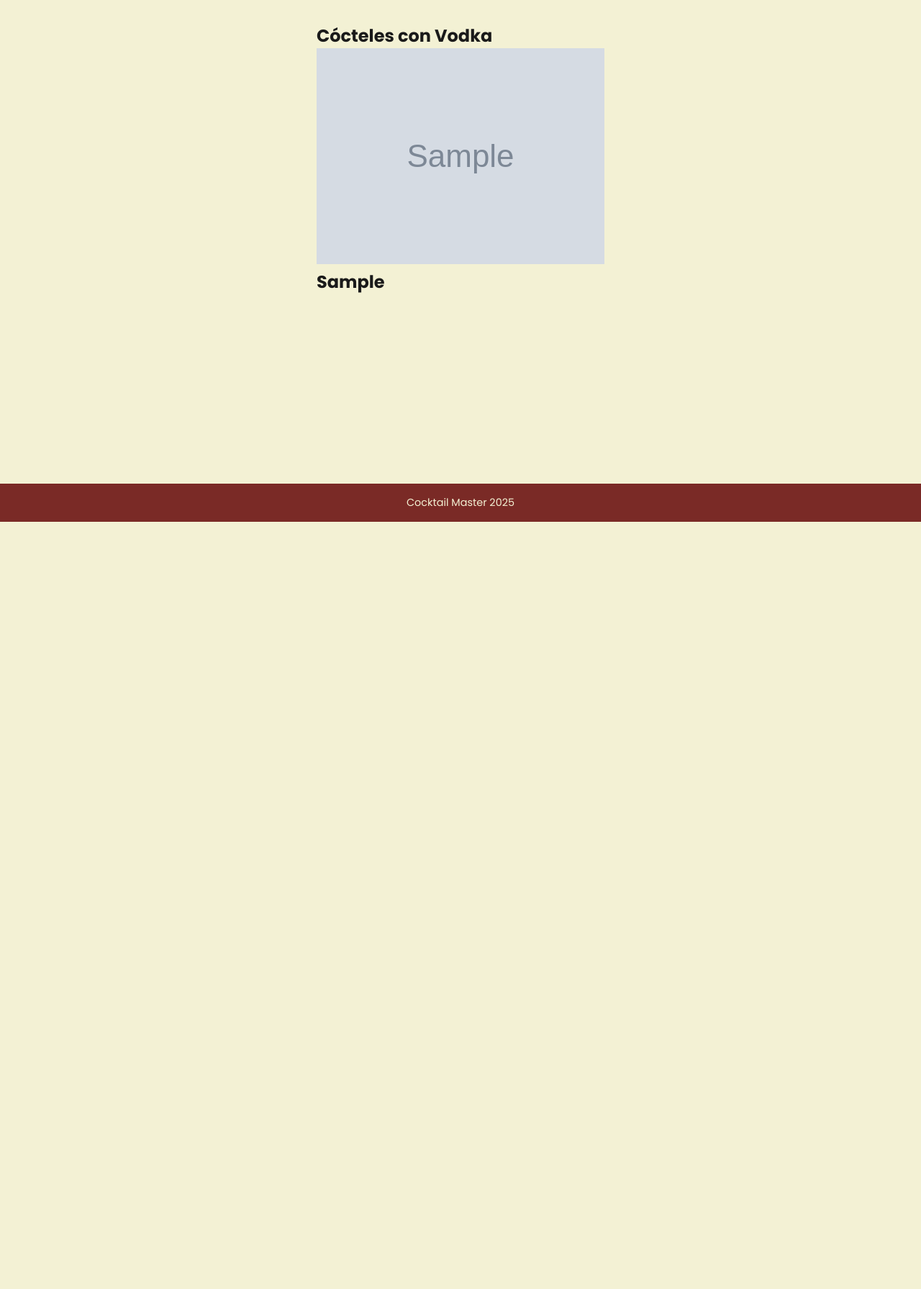
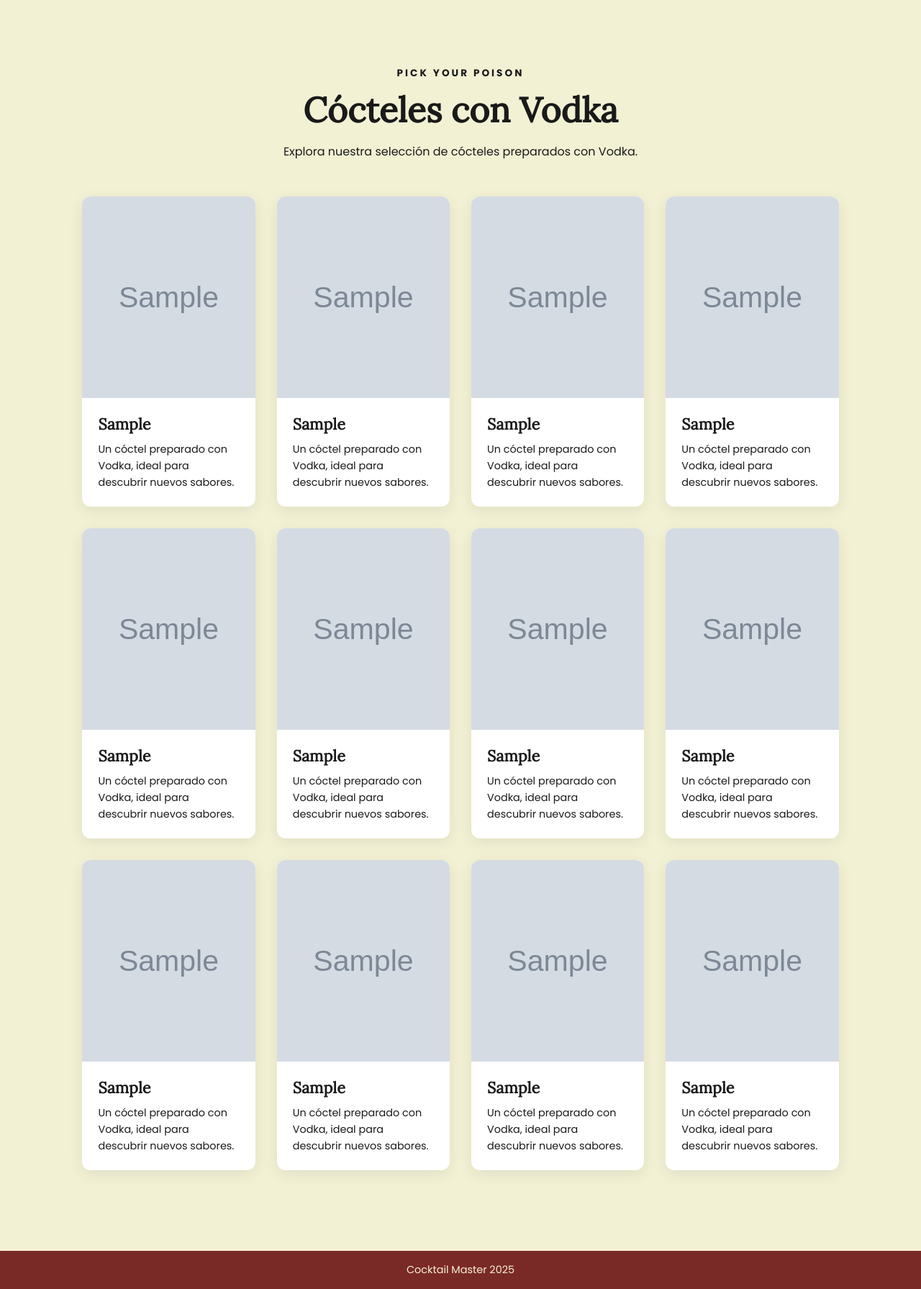
Before and after one commit to rgarzona1/CocktailMaster, a Django app: page /tragos/vodka/ in a window 1280 px wide. Shown: the part 75-1866 px from the top of the page at 72% size. Before the commit the page ends 800 px from the top, so only its background shows below. Run offline with Django 5.2, Linux system fonts and the light colour scheme; tables that the repository leaves empty hold one stand-in row (values such as "Sample post"); grey boxes marked "Sample" are stand-in pictures; a database or web service that is not in the repository returns one stand-in record (values such as "Sample title"); data that the repository does not hold is empty.

Commit message:
Mejoras en sección tragos por alcohol:
- Se intento usar url de API filter.php y solo devolvia 1 cocktail al filtrar

- Dieño de cuadricula 3x4 para cada apartado de alcohol

-Se usa una lista definida en Drinks/views.py con 12 nombres de tragos para que la API llame el nombre y se muestre en cuadricula (Opcion de emergencia para cumplir con funcionalidad propuesta)

POR HACER:
-Pop up con información del coctel.
-Funcionalidad para guardar recetas en perfil.

```diff
--- a/Drinks/views.py
+++ b/Drinks/views.py
@@ -22,21 +22,109 @@ def obtener_cocteles(request):
             })
     return JsonResponse({'destacados': destacados} )
 
-#SECCION DE COCTELES POR CATEGORIA
+#SECCION DE COCTELES POR ALCOHOL, API SOLO DEVUELVE 1 COCKTAIL POR LO TANTO
+#SE CREARAN LISTAS CON NOMBRES PARA DEJAR DEFINIDOS LOS QUE SE VERAN EN CUADRICULA
+
+
+cocteles_por_alcohol = { "vodka": [
+        "Moscow Mule",
+        "Vodka Martini",
+        "Bloody Mary",
+        "White Russian",
+        "Black Russian",
+        "Cosmopolitan",
+        "Screwdriver",
+        "Vodka Tonic",
+        "Lemon Drop",
+        "Espresso Martini",
+        "Sea Breeze",
+        "Cape Codder",
+    ],
+
+    "gin": [
+        "Gin Tonic",
+        "Negroni",
+        "Tom Collins",
+        "Gin Fizz",
+        "Gimlet",
+        "Martini",
+        "French 75",
+        "Singapore Sling",
+        "Aviation",
+        "Bee's Knees",
+        "Southside",
+        "Clover Club",
+    ],
+
+    "rum": [
+        "Mojito",
+        "Daiquiri",
+        "Piña Colada",
+        "Cuba Libre",
+        "Mai Tai",
+        "Dark and Stormy",
+        "Hurricane",
+        "Rum Punch",
+        "Planter's Punch",
+        "Zombie",
+        "Bahama Mama",
+        "Painkiller",
+    ],
+
+    "tequila": [
+        "Margarita",
+        "Tequila Sunrise",
+        "Paloma",
+        "Tequila Sour",
+        "Matador",
+        "Mexican Mule",
+        "Juan Collins",
+        "El Diablo",
+        "Tequila Mockingbird",
+        "Brave Bull",
+        "Acapulco",
+        "Tequila Smash",
+    ],
+
+    "whiskey": [
+        "Old Fashioned",
+        "Whiskey Sour",
+        "Manhattan",
+        "Mint Julep",
+        "Boulevardier",
+        "Irish Coffee",
+        "Rusty Nail",
+        "John Collins",
+        "Whiskey Smash",
+        "Rob Roy",
+        "New York Sour",
+        "Godfather",
+    ],
+}
+
 
 def tragos_por_alcohol(request, alcohol):
-    url = "https://www.thecocktaildb.com/api/json/v1/1/filter.php"
+    cocteles = cocteles_por_alcohol.get(alcohol.lower(), [])
 
-    response = requests.get(
-        url,
-        params={"i": alcohol}
-    )
+    tragos = []
 
-    if response.status_code == 200:
-        data = response.json()
-        tragos = data.get("drinks") or []
-    else:
-        tragos = []
+    for nombre in cocteles:
+
+        url = "https://www.thecocktaildb.com/api/json/v1/1/search.php"
+
+        response = requests.get(
+            url,
+            params={"s": nombre}
+        )
+
+        if response.status_code == 200:
+
+            data = response.json()
+
+            resultados = data.get("drinks") or []
+
+            if resultados:
+                tragos.append(resultados[0])
 
     return render(
         request,
--- a/static/styles/general.css
+++ b/static/styles/general.css
@@ -952,3 +952,180 @@ textarea {
 .btn-secundario:hover {
     background: #d5d5d5;
 }
+
+
+/* =========================================
+   PÁGINA DE CÓCTELES POR ALCOHOL
+   ========================================= */
+
+.tragos-page {
+    width: 90%;
+    max-width: 1400px;
+    margin: 0 auto;
+    padding: 60px 0 80px;
+}
+
+
+/* Encabezado */
+
+.tragos-header {
+    text-align: center;
+    margin-bottom: 50px;
+}
+
+.tragos-subtitle {
+    font-size: 0.85rem;
+    letter-spacing: 3px;
+    font-weight: 700;
+    margin-bottom: 10px;
+}
+
+.tragos-header h1 {
+    font-family: 'Lora', serif;
+    font-size: 3rem;
+    margin: 0 0 15px;
+}
+
+.tragos-header > p:last-child {
+    font-family: 'Poppins', sans-serif;
+    font-size: 1rem;
+    margin: 0;
+}
+
+
+/* Grid */
+
+.tragos-grid {
+    display: grid;
+
+    grid-template-columns: repeat(4, 1fr);
+
+    gap: 30px;
+}
+
+
+/* Tarjeta */
+
+.trago-card {
+    background: #ffffff;
+
+    border-radius: 12px;
+
+    overflow: hidden;
+
+    box-shadow: 0 5px 20px rgba(0, 0, 0, 0.08);
+
+    transition:
+        transform 0.3s ease,
+        box-shadow 0.3s ease;
+}
+
+.trago-card:hover {
+    transform: translateY(-6px);
+
+    box-shadow: 0 10px 30px rgba(0, 0, 0, 0.14);
+}
+
+
+/* Imagen */
+
+.trago-card-image {
+    width: 100%;
+    height: 280px;
+
+    overflow: hidden;
+}
+
+.trago-card-image img {
+    width: 100%;
+    height: 100%;
+
+    object-fit: cover;
+
+    display: block;
+
+    transition: transform 0.4s ease;
+}
+
+.trago-card:hover .trago-card-image img {
+    transform: scale(1.05);
+}
+
+
+/* Contenido */
+
+.trago-card-content {
+    padding: 22px;
+}
+
+.trago-card-content h2 {
+    font-family: 'Lora', serif;
+
+    font-size: 1.35rem;
+
+    margin: 0 0 10px;
+}
+
+.trago-card-content p {
+    font-family: 'Poppins', sans-serif;
+
+    font-size: 0.9rem;
+
+    line-height: 1.6;
+
+    margin: 0;
+}
+
+
+/* Sin resultados */
+
+.sin-resultados {
+    grid-column: 1 / -1;
+
+    text-align: center;
+
+    padding: 60px 20px;
+}
+
+
+/*RESPONSIVE*/
+
+/* Tablet */
+
+@media (max-width: 1100px) {
+
+    .tragos-grid {
+        grid-template-columns: repeat(3, 1fr);
+    }
+
+}
+
+
+/* Tablet pequeña */
+
+@media (max-width: 800px) {
+
+    .tragos-grid {
+        grid-template-columns: repeat(2, 1fr);
+    }
+
+}
+
+
+/* Móvil */
+
+@media (max-width: 500px) {
+
+    .tragos-page {
+        width: 92%;
+    }
+
+    .tragos-grid {
+        grid-template-columns: 1fr;
+    }
+
+    .tragos-header h1 {
+        font-size: 2.2rem;
+    }
+
+}
--- a/templates/Drinks/home.html
+++ b/templates/Drinks/home.html
@@ -13,7 +13,7 @@
         <p>Descubre cocktails clasificados por tipo de alcohol</p>
         <br>
         <div class="grid-categorias">
-            <a href="{% url 'tragos_por_alcohol' 'vodka' %}" class="card-categoria">
+            <a href="{% url 'tragos_por_alcohol' 'tequila' %}" class="card-categoria">
                 <img src="{% static 'img/tequila.jpg' %}" alt="Cocktails Clásicos">
                 <div class="layer"></div>
                 <div class="info">
--- a/templates/Drinks/tragos_por_alcohol.html
+++ b/templates/Drinks/tragos_por_alcohol.html
@@ -4,26 +4,50 @@
 
 <section class="tragos-page">
 
+     <div class="tragos-header">
+        <p class="tragos-subtitle">PICK YOUR POISON</p>
+
         <h1>Cócteles con {{ alcohol|title }}</h1>
+
+        <p>
+            Explora nuestra selección de cócteles preparados con {{ alcohol|title }}.
+        </p>
+    </div>
 
     <div class="tragos-grid">
 
         {% for trago in tragos %}
 
-            <div class="cocktail-card">
+            <article class="trago-card">
 
+                <div class="trago-card-image">
                     <img
                         src="{{ trago.strDrinkThumb }}"
                         alt="{{ trago.strDrink }}"
                     >
+                </div>
+
+                <div class="trago-card-content">
 
                     <h2>{{ trago.strDrink }}</h2>
 
+                    <p>
+                        Un cóctel preparado con {{ alcohol|title }},
+                        ideal para descubrir nuevos sabores.
+                    </p>
+
                 </div>
+
+            </article>
 
         {% empty %}
 
-            <p>No encontramos cócteles para este alcohol.</p>
+            <div class="sin-resultados">
+                <h2>No encontramos cócteles</h2>
+                <p>
+                    No encontramos cócteles preparados con {{ alcohol|title }}.
+                </p>
+            </div>
 
         {% endfor %}
 
```
Lines whose indentation alone changed are shown as unchanged.
